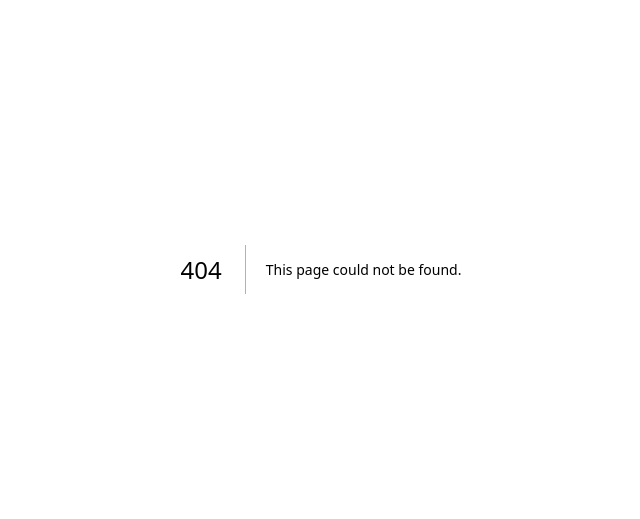
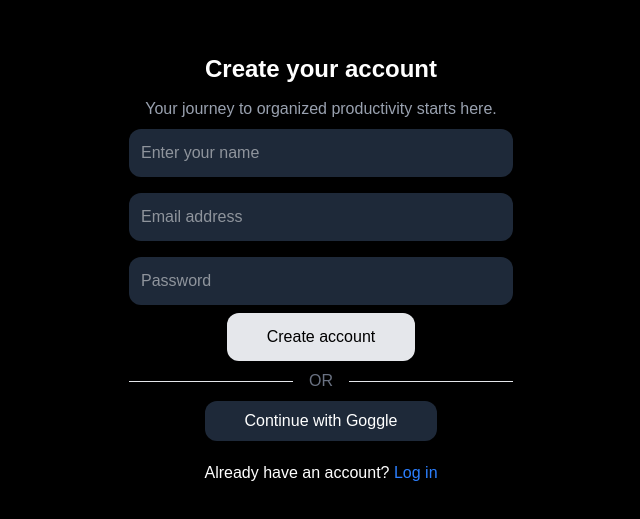
Before and after one commit to 24Atharv/manager, a Next.js app in the folder client/: page /auth/signup in a window 1280 px wide. Before the commit this address had no page. Shown: the part 131-650 px from the top of the page, without its empty margins (319-959 px from the left). Built offline with nearby package versions, Linux system fonts and the light colour scheme.

Commit message:
signup created

```diff
--- a/client/app/Icons/SunIcon.tsx
+++ b/client/app/Icons/SunIcon.tsx
@@ -1,6 +1,6 @@
 export const SunIcon = () => {
     return <div>
-        <svg xmlns="http://www.w3.org/2000/svg" fill="none" viewBox="0 0 24 24" stroke-width="1.5" stroke="currentColor" className="size-5 text-gray-900">
+        <svg xmlns="http://www.w3.org/2000/svg" fill="none" viewBox="0 0 24 24" stroke-width="1.5" stroke="currentColor" className="size-9 p-1 text-gray-900 hover:bg-gray-200 hover:rounded-xl">
             <path stroke-linecap="round" stroke-linejoin="round" d="M12 3v2.25m6.364.386-1.591 1.591M21 12h-2.25m-.386 6.364-1.591-1.591M12 18.75V21m-4.773-4.227-1.591 1.591M5.25 12H3m4.227-4.773L5.636 5.636M15.75 12a3.75 3.75 0 1 1-7.5 0 3.75 3.75 0 0 1 7.5 0Z" />
         </svg>
 
--- /dev/null
+++ b/client/app/auth/signup/page.tsx
@@ -0,0 +1,48 @@
+export default function Signup() {
+  return (
+    <div className="min-h-screen flex flex-col justify-center items-center bg-black text-white px-6">
+      <div className="flex flex-col gap-2 justify-center items-center max-w-sm w-full">
+        <div className="flex flex-col gap-3 text-center">
+          <span className="text-2xl font-bold">Create your account</span>
+          <span className="text-gray-400">
+            Your journey to organized productivity starts here.
+          </span>
+        </div>
+
+        <div className="flex flex-col gap-4 w-full">
+          <input
+            type="text"
+            placeholder="Enter your name"
+            className="p-3 rounded-xl bg-gray-800 focus:outline-none focus:ring-2 focus:ring-blue-500"
+          />
+          <input
+            type="email"
+            placeholder="Email address"
+            className="p-3 rounded-xl bg-gray-800 focus:outline-none focus:ring-2 focus:ring-blue-500"
+          />
+          <input
+            type="password"
+            placeholder="Password"
+            className="p-3 rounded-xl bg-gray-800 focus:outline-none focus:ring-2 focus:ring-blue-500"
+          />
+        </div>
+
+        <button className="py-3 px-10 text-black bg-gray-200 rounded-xl hover:bg-gray-300 transition">
+          Create account
+        </button>
+
+        <div className="flex items-center w-full">
+          <hr className="flex-grow h-px bg-gray-200 border-0 dark:bg-gray-700" />
+          <span className="mx-4 text-gray-500">OR</span>
+          <hr className="flex-grow h-px bg-gray-200 border-0 dark:bg-gray-700" />
+        </div>
+
+        <span className="py-2 px-10 rounded-xl bg-gray-800">
+            Continue with Goggle
+        </span>
+      </div>
+
+      <span className="mt-5">Already have an account? <span className="text-blue-500">Log in</span></span>
+    </div>
+  );
+}
--- a/client/app/components/HeroSpan.tsx
+++ b/client/app/components/HeroSpan.tsx
@@ -12,8 +12,14 @@ export const HeroSpan = () => {
         </span>
         <span className="text-gray-600">Manage tasks, organize links, take notes, and track time — all in one place. Join 250+ users optimizing their time with tymeline.</span>
         <div className="flex gap-4 items-center">
-            <span className="text-xl border border-gray-400 py-2 px-4 font-light rounded-lg text-white bg-orange-400">Get Started</span>
-            <span className="text-xl border border-gray-400 py-2 px-4 font-light rounded-lg text-black">Learn More</span>
+            <span className="text-xl cursor-pointer border border-gray-400 py-2 px-4 font-light rounded-lg text-white
+             bg-orange-400 hover:shadow-2xl">
+                Get Started
+            </span>
+            <span className="text-xl cursor-pointer border border-gray-400 py-2 px-4 font-light rounded-lg
+             text-black hover:shadow-2xl">
+                Learn More
+            </span>
         </div>
     </div>
 }
--- a/client/app/components/Navbar.tsx
+++ b/client/app/components/Navbar.tsx
@@ -2,14 +2,14 @@ import { LeafIcon } from "../Icons/LeafIcon"
 import { SunIcon } from "../Icons/SunIcon"
 
 export const Navbar = () => {
-    return <div className="border border-gray-100 shadow-2xl rounded-lg p-3 flex items-center justify-between">
+    return <div className="border border-gray-100 shadow-2xs rounded-lg p-3 flex items-center justify-between hover:shadow-2xl">
         <div className="flex items-center">
             <LeafIcon />
             <span className="text-gray-900 text-2xl">tymeline</span>
         </div>
-        <div className="flex items-center gap-6">
+        <div className="flex items-center gap-6 cursor-pointer">
             <SunIcon />
-            <span className="bg-white border border-gray-400 text-gray-900 rounded py-2 px-4 text-xl">
+            <span className="bg-white border border-gray-400 text-gray-900 rounded py-2 px-4 text-xl hover:shadow-2xl">
                 Log in
             </span>
             <span className="bg-orange-400 border border-gray-400 rounded py-2 px-4 text-xl font-semibold">
```
